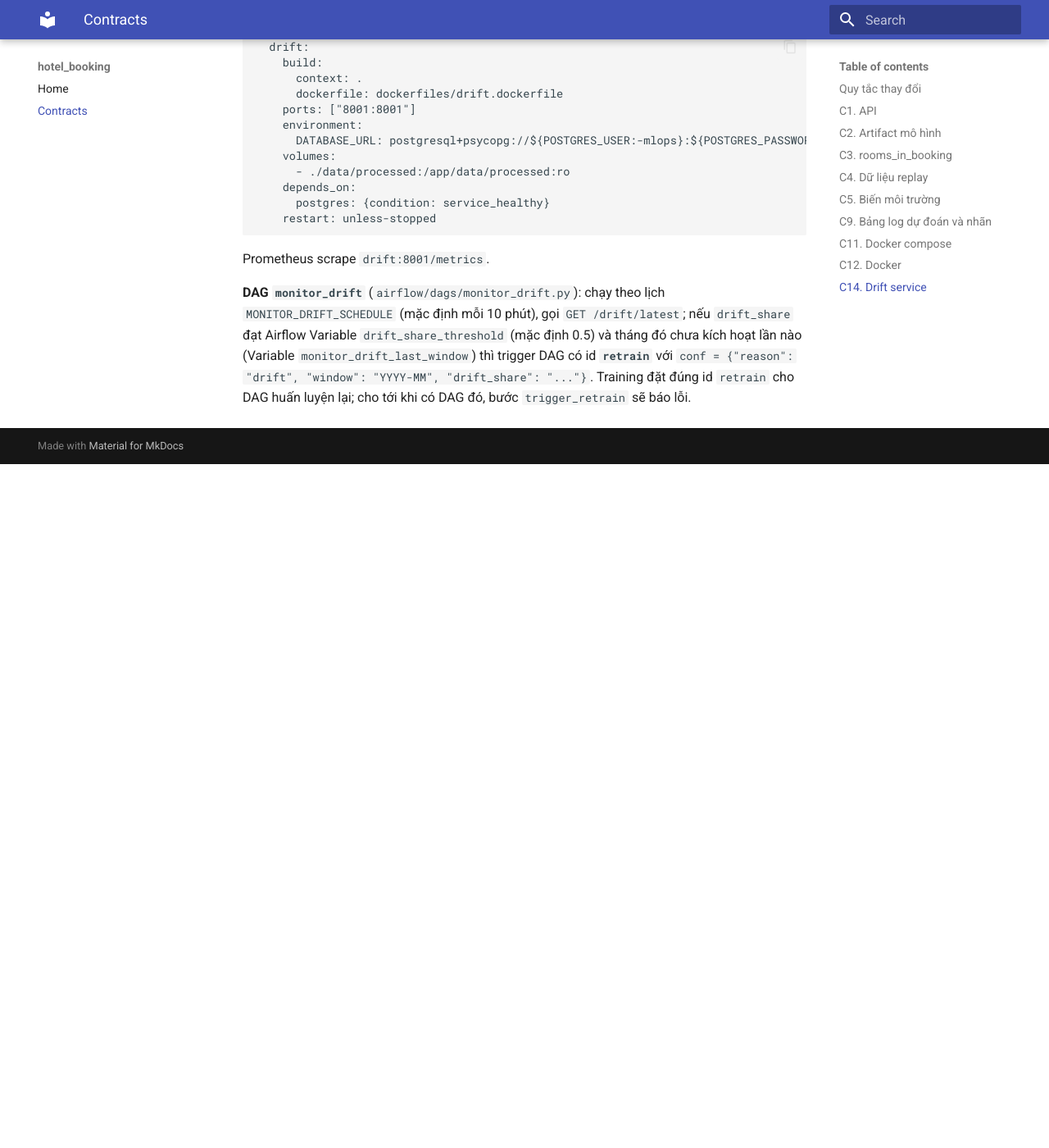
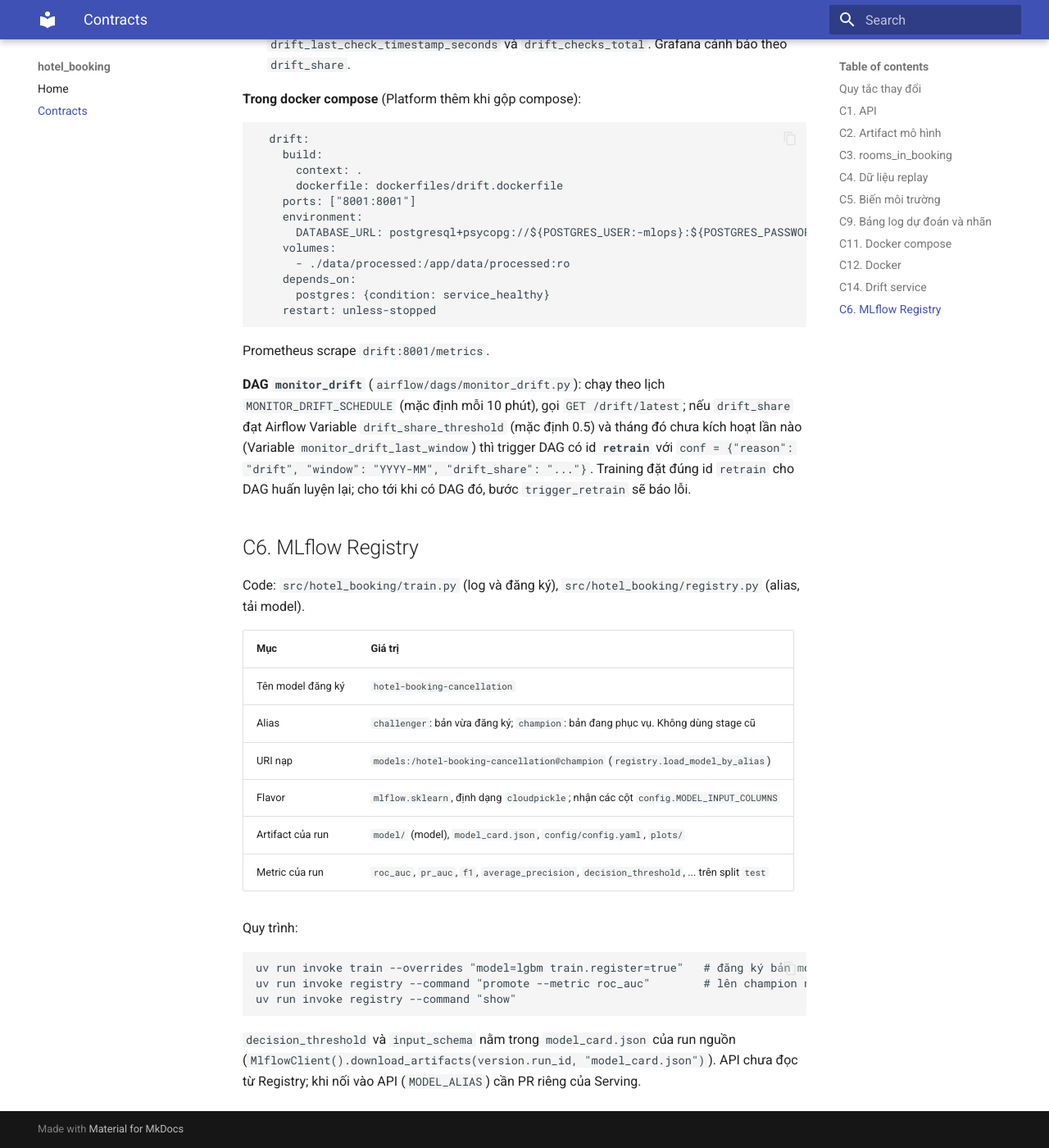
Before and after one commit to quandao073/IT5414-Group7-MLOps, an MkDocs documentation site: the page built from docs/source/contracts.md, in a window 1280 px wide and 1400 px high, scrolled down 10474 px. Shown: the whole window at 82% size. Built offline with MkDocs 1.6.1 and Material for MkDocs 9.7.7, drawn with Linux system fonts in a browser that asks for light colours; before the commit the page ends 11040 px from its top, so only the background shows below that; some of the changed text lies outside the part shown.

Commit message:
docs: document the training commands, the MLflow registry contract C6 and CONFIG_DIR

````diff
--- a/docs/source/contracts.md
+++ b/docs/source/contracts.md
@@ -19,7 +19,7 @@
 | C3 | [`rooms_in_booking` khi suy luận](#c3-rooms_in_booking) | Đề xuất, chờ Training xác nhận | Training, Frontend |
 | C4 | [Dữ liệu replay và nhãn trễ](#c4-du-lieu-replay) | Đề xuất, đã có code | Data, Drift |
 | C5 | [Biến môi trường](#c5-bien-moi-truong) | Đề xuất | Platform |
-| C6 | MLflow Registry | Sẽ bổ sung | Training |
+| C6 | [MLflow Registry](#c6-mlflow-registry) | Đề xuất, đã có code (chưa nối vào API) | Training |
 | C7 | Endpoint `/reload` | Sẽ bổ sung | Training (DAG retrain) |
 | C8 | Backend ONNX | Sẽ bổ sung | Load test |
 | C9 | [Bảng log dự đoán và nhãn](#c9-bang-log-du-doan-va-nhan) | Đề xuất, SQL đã chạy thử, API chưa ghi | Drift, Training, Platform |
@@ -100,7 +100,7 @@ uv run invoke sample-model --spec configs/model/champion.yaml  # ensemble champi
 
 `src/hotel_booking/sample_model.py` chọn ngưỡng tốt nhất theo F1 trên 3 tháng cuối của train (không dùng test), rồi
 fit lại trên toàn bộ train. Khi Training lưu mô hình thật, chỉ cần giữ hai file trên đúng định dạng. Cách đăng ký lên
-MLflow Registry sẽ được bổ sung ở C6.
+MLflow Registry xem C6; `train.py` ghi cùng định dạng này và `model_card.json` còn được log vào run MLflow.
 
 ## C3. `rooms_in_booking`
 
@@ -141,6 +141,7 @@ Danh sách đầy đủ trong `.env.example` ở gốc repo. Bí mật (mật kh
 | `API_URL` | `http://localhost:8000` | Replay, Frontend, load test |
 | `MLFLOW_TRACKING_URI` | `https://dagshub.com/quandao073/IT5414-Group7-MLOps.mlflow`; MLflow tự host: `http://localhost:5000` (trong compose: `http://mlflow:5000`) | Training, API (Registry) |
 | `MLFLOW_TRACKING_USERNAME` | Tên tài khoản DagsHub của mỗi người | Training, API (Registry) |
+| `CONFIG_DIR` | Thư mục `configs/` của Hydra; mặc định `configs/` cạnh `src/` (trong container: `/app/configs`) | Training (`train.py`, `tune.py`) |
 | `MLFLOW_TRACKING_PASSWORD` | Access token DagsHub (bí mật, chỉ đặt trong `.env`) | Training, API (Registry) |
 | `POSTGRES_USER`, `POSTGRES_PASSWORD` | `mlops`, `mlops` (chỉ dùng local) | docker compose: PostgreSQL, MLflow, Airflow |
 | `S3_ACCESS_KEY`, `S3_SECRET_KEY` | `mlops`, `mlops-secret` (chỉ dùng local) | docker compose: SeaweedFS, MLflow; DVC remote `local` |
@@ -292,3 +293,28 @@ phút), gọi `GET /drift/latest`; nếu `drift_share` đạt Airflow Variable `
 tháng đó chưa kích hoạt lần nào (Variable `monitor_drift_last_window`) thì trigger DAG có id **`retrain`** với
 `conf = {"reason": "drift", "window": "YYYY-MM", "drift_share": "..."}`. Training đặt đúng id `retrain` cho DAG
 huấn luyện lại; cho tới khi có DAG đó, bước `trigger_retrain` sẽ báo lỗi.
+
+## C6. MLflow Registry
+
+Code: `src/hotel_booking/train.py` (log và đăng ký), `src/hotel_booking/registry.py` (alias, tải model).
+
+| Mục | Giá trị |
+|---|---|
+| Tên model đăng ký | `hotel-booking-cancellation` |
+| Alias | `challenger`: bản vừa đăng ký; `champion`: bản đang phục vụ. Không dùng stage cũ |
+| URI nạp | `models:/hotel-booking-cancellation@champion` (`registry.load_model_by_alias`) |
+| Flavor | `mlflow.sklearn`, định dạng `cloudpickle`; nhận các cột `config.MODEL_INPUT_COLUMNS` |
+| Artifact của run | `model/` (model), `model_card.json`, `config/config.yaml`, `plots/` |
+| Metric của run | `roc_auc`, `pr_auc`, `f1`, `average_precision`, `decision_threshold`, ... trên split `test` |
+
+Quy trình:
+
+```bash
+uv run invoke train --overrides "model=lgbm train.register=true"   # đăng ký bản mới là challenger
+uv run invoke registry --command "promote --metric roc_auc"        # lên champion nếu tốt hơn champion
+uv run invoke registry --command "show"
+```
+
+`decision_threshold` và `input_schema` nằm trong `model_card.json` của run nguồn
+(`MlflowClient().download_artifacts(version.run_id, "model_card.json")`). API chưa đọc từ Registry; khi nối vào API
+(`MODEL_ALIAS`) cần PR riêng của Serving.
````
Also changed, not shown: AGENTS.md (+9 -0 lines), README.md.
